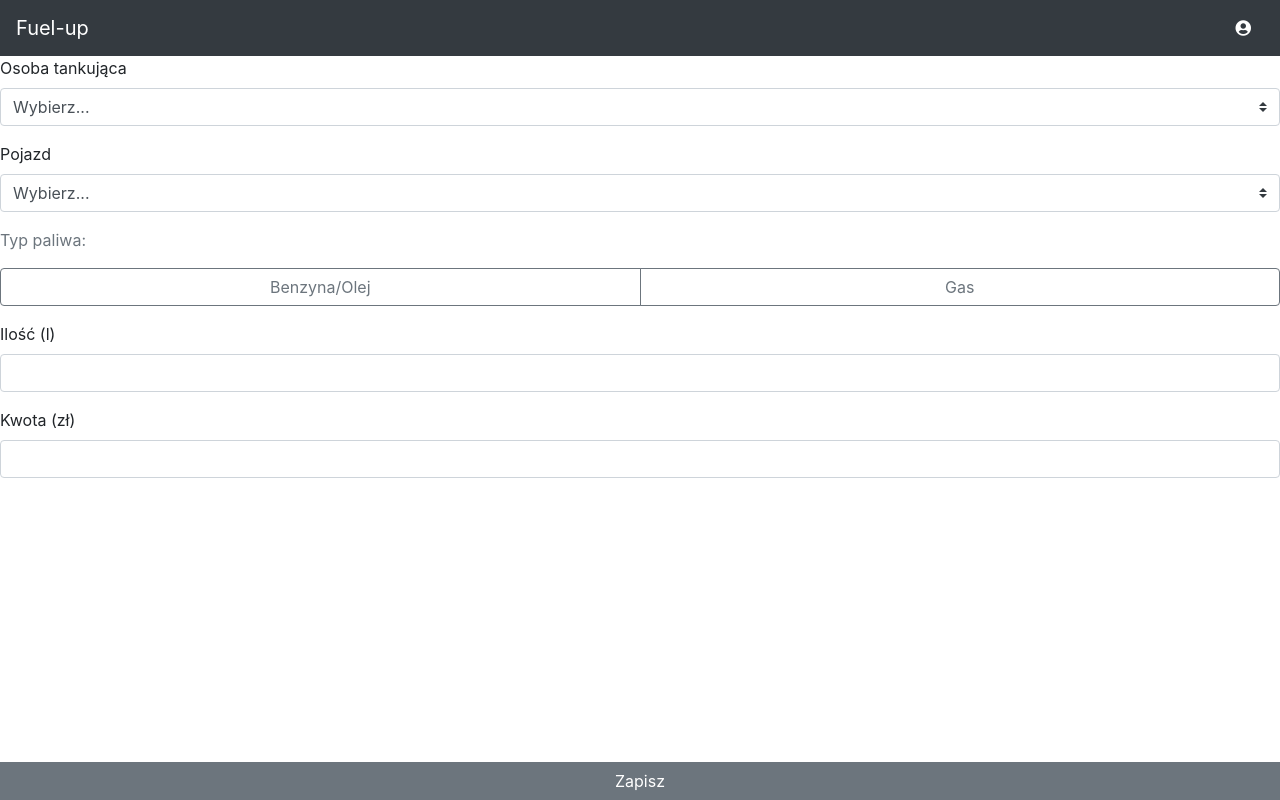
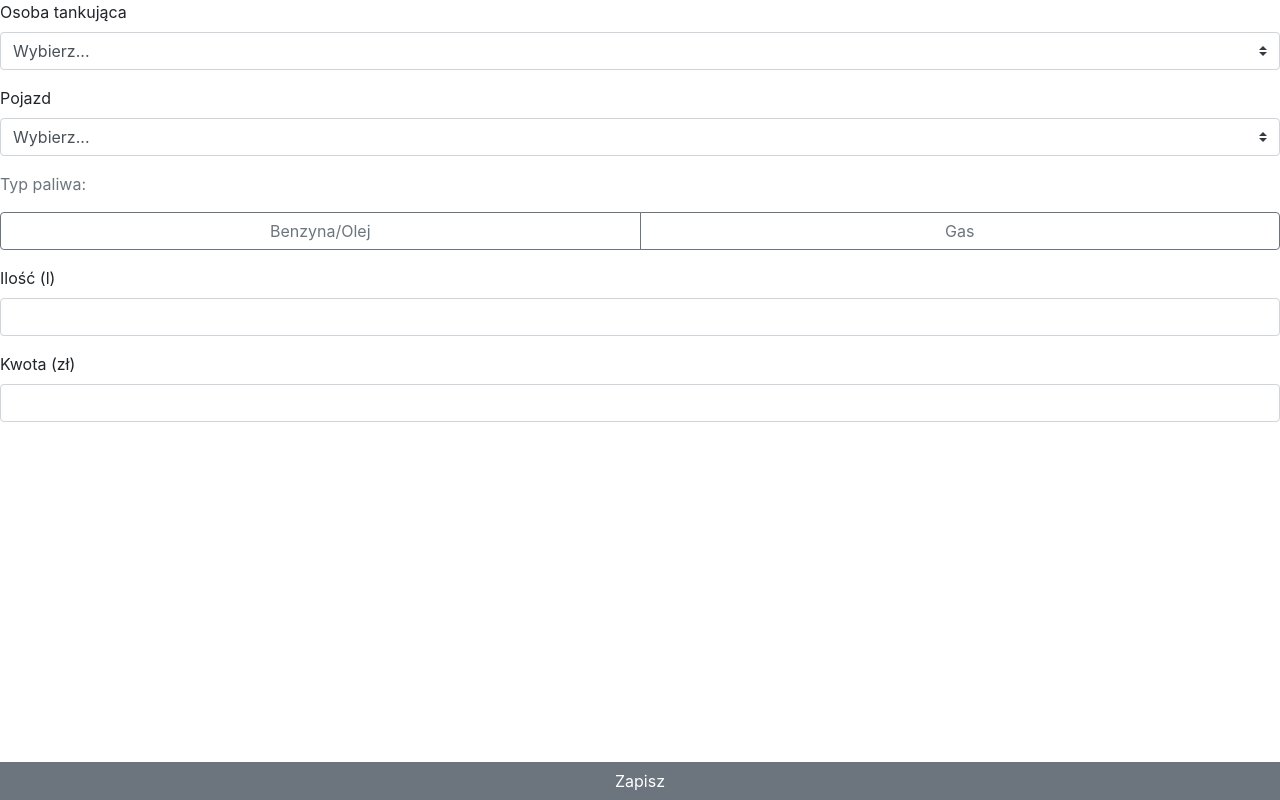
Before and after one commit to sierotapiotr/fuel-up, a Vue app in the folder frontend/: page /#/refuel in a window 1280 px wide. Built offline with nearby package versions, Linux system fonts and the light colour scheme.

Commit message:
build 20.0509.1736
 - usunięty zbędny komponent - został dodany wyżej w hierarchii

```diff
--- a/frontend/src/views/Refuel.vue
+++ b/frontend/src/views/Refuel.vue
@@ -1,6 +1,5 @@
 <template>
 	<div>
-		<Navbar />
 		<form method="POST" action="" novalidate>
 			<div class="form-group">
 				<label for="refuelUser">Osoba tankująca</label>
@@ -46,13 +45,7 @@
 </template>
 
 <script>
-	import Navbar from "../components/Navbar";
 	export default {
 		name: "Refuel",
-		components: { Navbar }
 	}
 </script>
-
-<style scoped>
-
-</style>
```
